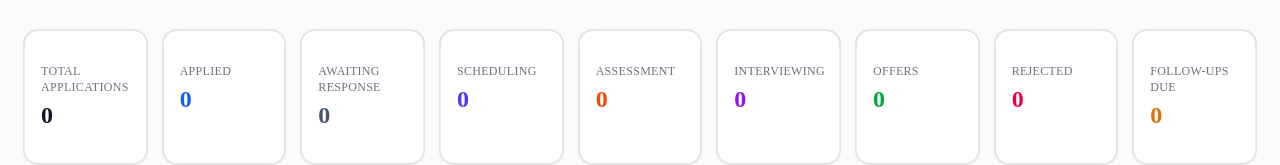
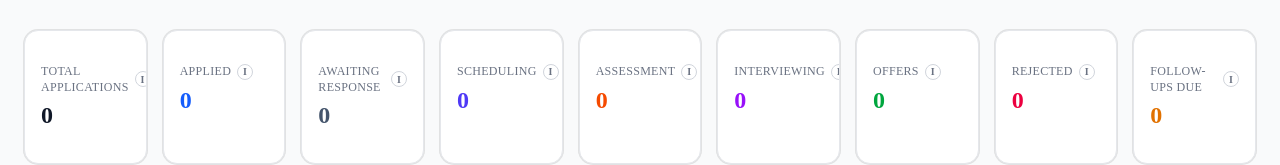
Before and after one commit to htrakhman/jobpulse, a Next.js app: page /dashboard in a window 1280 px wide. Shown: the part 355-520 px from the top of the page. Built offline with nearby package versions, Linux system fonts and the light colour scheme; no server answers; the database is empty; sample sign-in values are in the browser's storage.

Commit message:
auto: update dashboard UI (2 files)
Auto-commit after local file changes.

Files changed:
- components/dashboard/ApplicationTable.tsx
- components/dashboard/StatsBar.tsx

```diff
--- a/components/dashboard/ApplicationTable.tsx
+++ b/components/dashboard/ApplicationTable.tsx
@@ -56,6 +56,17 @@ const STAGE_ORDER: ApplicationStage[] = [
   "Closed",
 ];
 
+const STAGE_LABELS: Record<ApplicationStage, string> = {
+  Applied: "applied",
+  Waiting: "awaiting response waiting",
+  Scheduling: "scheduling interview scheduling",
+  Assessment: "assessment test challenge",
+  Interviewing: "interviewing interview",
+  Offer: "offer offer received",
+  Rejected: "rejected rejection",
+  Closed: "closed",
+};
+
 function toTime(value: string | null): number {
   if (!value) return 0;
   const t = new Date(value).getTime();
@@ -67,6 +78,7 @@ function windowDaysToMs(days: number): number {
 }
 
 export function ApplicationTable({ applications, windowDays }: ApplicationTableProps) {
+  const [searchQuery, setSearchQuery] = useState("");
   const [companyFilter, setCompanyFilter] = useState("");
   const [roleFilter, setRoleFilter] = useState("");
   const [stageFilter, setStageFilter] = useState("");
@@ -86,10 +98,34 @@ export function ApplicationTable({ applications, windowDays }: ApplicationTableP
   const filteredAndSorted = useMemo(() => {
     const now = Date.now();
     const windowMs = windowDaysToMs(windowDays);
+    const searchTokens = searchQuery
+      .toLowerCase()
+      .trim()
+      .split(/\s+/)
+      .filter(Boolean);
 
     const filtered = applications.filter((app) => {
       const latestSummary = app.events[0]?.summary ?? "";
       const baseTime = toTime(app.appliedAt ?? app.lastActivityAt);
+      const searchable = [
+        app.company,
+        app.role ?? "",
+        app.stage,
+        STAGE_LABELS[app.stage],
+        latestSummary,
+        app.appliedAt ?? "",
+        app.lastActivityAt,
+        app.appliedAt
+          ? formatDistanceToNow(new Date(app.appliedAt), { addSuffix: true })
+          : "",
+        formatDistanceToNow(new Date(app.lastActivityAt), { addSuffix: true }),
+      ]
+        .join(" ")
+        .toLowerCase();
+
+      if (searchTokens.length > 0 && !searchTokens.every((token) => searchable.includes(token))) {
+        return false;
+      }
       if (
         companyFilter &&
         !app.company.toLowerCase().includes(companyFilter.toLowerCase())
@@ -126,6 +162,7 @@ export function ApplicationTable({ applications, windowDays }: ApplicationTableP
     return sorted;
   }, [
     applications,
+    searchQuery,
     companyFilter,
     roleFilter,
     stageFilter,
@@ -146,6 +183,14 @@ export function ApplicationTable({ applications, windowDays }: ApplicationTableP
 
   return (
     <div className="border border-gray-200 rounded-xl overflow-hidden bg-white">
+      <div className="p-3 border-b border-gray-100 bg-white">
+        <input
+          value={searchQuery}
+          onChange={(e) => setSearchQuery(e.target.value)}
+          placeholder="Search anything (status, company, role, update text, date...)"
+          className="h-9 w-full rounded-md border border-gray-200 px-3 text-sm"
+        />
+      </div>
       <Table>
         <TableHeader>
           <TableRow className="bg-gray-50 hover:bg-gray-50">
--- a/components/dashboard/StatsBar.tsx
+++ b/components/dashboard/StatsBar.tsx
@@ -9,15 +9,68 @@ interface StatsBarProps {
 
 export function StatsBar({ stats }: StatsBarProps) {
   const items = [
-    { label: "Total Applications", value: stats.total, color: "text-gray-900" },
-    { label: "Applied", value: stats.applied, color: "text-blue-600" },
-    { label: "Awaiting Response", value: stats.waiting, color: "text-slate-600" },
-    { label: "Scheduling", value: stats.scheduling, color: "text-indigo-600" },
-    { label: "Assessment", value: stats.assessment, color: "text-orange-600" },
-    { label: "Interviewing", value: stats.interviewing, color: "text-purple-600" },
-    { label: "Offers", value: stats.offers, color: "text-green-600" },
-    { label: "Rejected", value: stats.rejected, color: "text-rose-600" },
-    { label: "Follow-ups Due", value: stats.pendingFollowUps, color: "text-amber-600" },
+    {
+      label: "Total Applications",
+      value: stats.total,
+      color: "text-gray-900",
+      info: "All tracked job applications from classified inbox threads.",
+    },
+    {
+      label: "Applied",
+      value: stats.applied,
+      color: "text-blue-600",
+      info:
+        'Detected from application-confirmation patterns such as "thank you for applying", "application received", and similar confirmation subjects/body text.',
+    },
+    {
+      label: "Awaiting Response",
+      value: stats.waiting,
+      color: "text-slate-600",
+      info:
+        'General status/update emails without interview/offer/rejection signals, e.g. "update on your application" and "application status".',
+    },
+    {
+      label: "Scheduling",
+      value: stats.scheduling,
+      color: "text-indigo-600",
+      info:
+        "Interview booking phase. Looks for availability requests, scheduling language, and invite/calendar signals where the interview date is upcoming or not yet confirmed.",
+    },
+    {
+      label: "Assessment",
+      value: stats.assessment,
+      color: "text-orange-600",
+      info:
+        'Assessment/test stage from inbox patterns like "coding challenge", "take-home assignment", "technical assessment", and related subject/body terms.',
+    },
+    {
+      label: "Interviewing",
+      value: stats.interviewing,
+      color: "text-purple-600",
+      info:
+        "Active interview stage. Includes confirmed interview emails and meeting invite signals where the detected interview date has already passed.",
+    },
+    {
+      label: "Offers",
+      value: stats.offers,
+      color: "text-green-600",
+      info:
+        'Offer-stage emails identified by terms such as "offer letter", "job offer", and "pleased to offer you".',
+    },
+    {
+      label: "Rejected",
+      value: stats.rejected,
+      color: "text-rose-600",
+      info:
+        'Rejection emails with signals like "not moving forward", "other candidates", and decision-style rejection wording.',
+    },
+    {
+      label: "Follow-ups Due",
+      value: stats.pendingFollowUps,
+      color: "text-amber-600",
+      info:
+        "Open follow-up reminders generated from inactivity windows (typically Applied/Waiting with no new activity past follow-up thresholds).",
+    },
   ];
 
   return (
@@ -26,7 +79,20 @@ export function StatsBar({ stats }: StatsBarProps) {
         <Card key={item.label} className="shadow-none border border-gray-200">
           <CardContent className="p-4">
             <p className="text-xs font-medium text-gray-500 uppercase tracking-wide mb-1">
-              {item.label}
+              <span className="inline-flex items-center gap-1.5">
+                {item.label}
+                <span className="relative group cursor-help select-none">
+                  <span
+                    aria-label={`Info about ${item.label}`}
+                    className="inline-flex h-4 w-4 items-center justify-center rounded-full border border-gray-300 text-[10px] font-semibold text-gray-500 bg-white"
+                  >
+                    i
+                  </span>
+                  <span className="pointer-events-none absolute left-1/2 top-full z-20 mt-2 hidden w-64 -translate-x-1/2 rounded-md border border-gray-200 bg-white px-2.5 py-2 text-[11px] normal-case leading-relaxed text-gray-600 shadow-lg group-hover:block">
+                    {item.info}
+                  </span>
+                </span>
+              </span>
             </p>
             <p className={`text-2xl font-bold ${item.color}`}>{item.value}</p>
           </CardContent>
```
